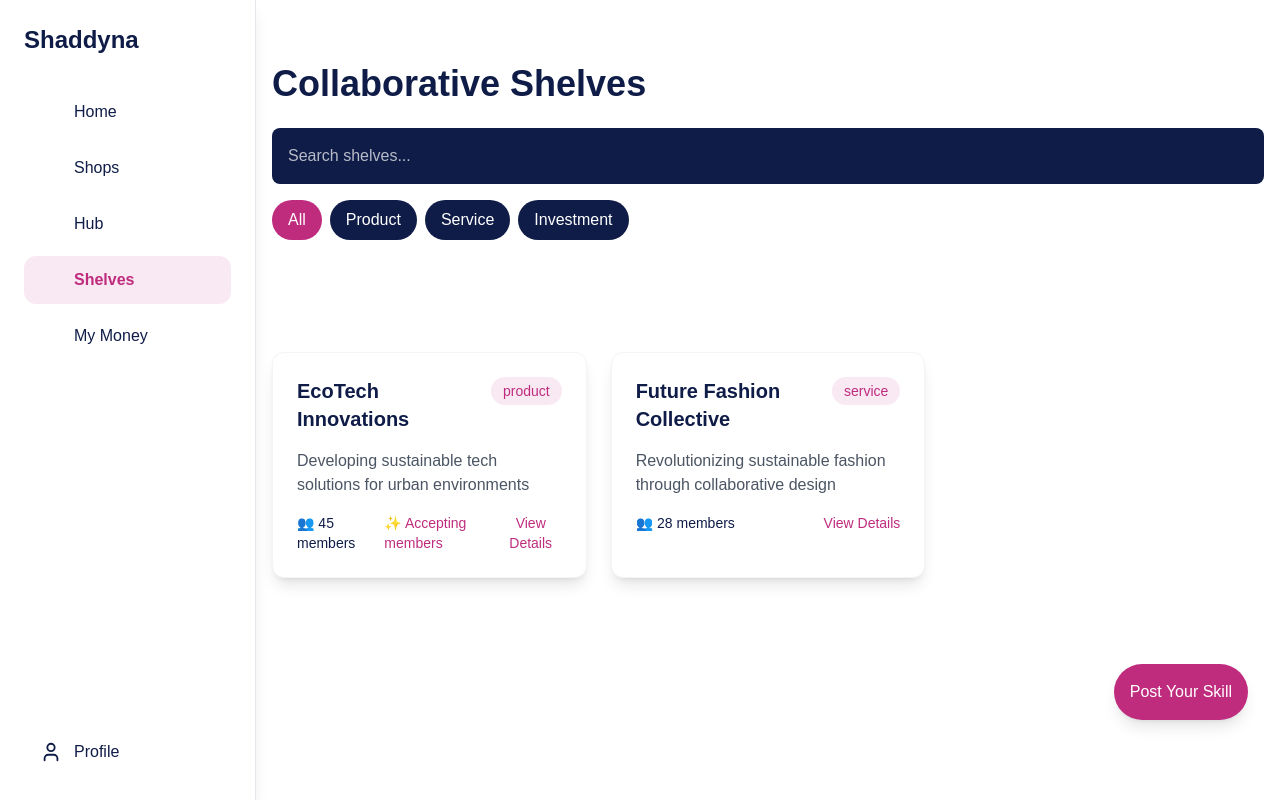
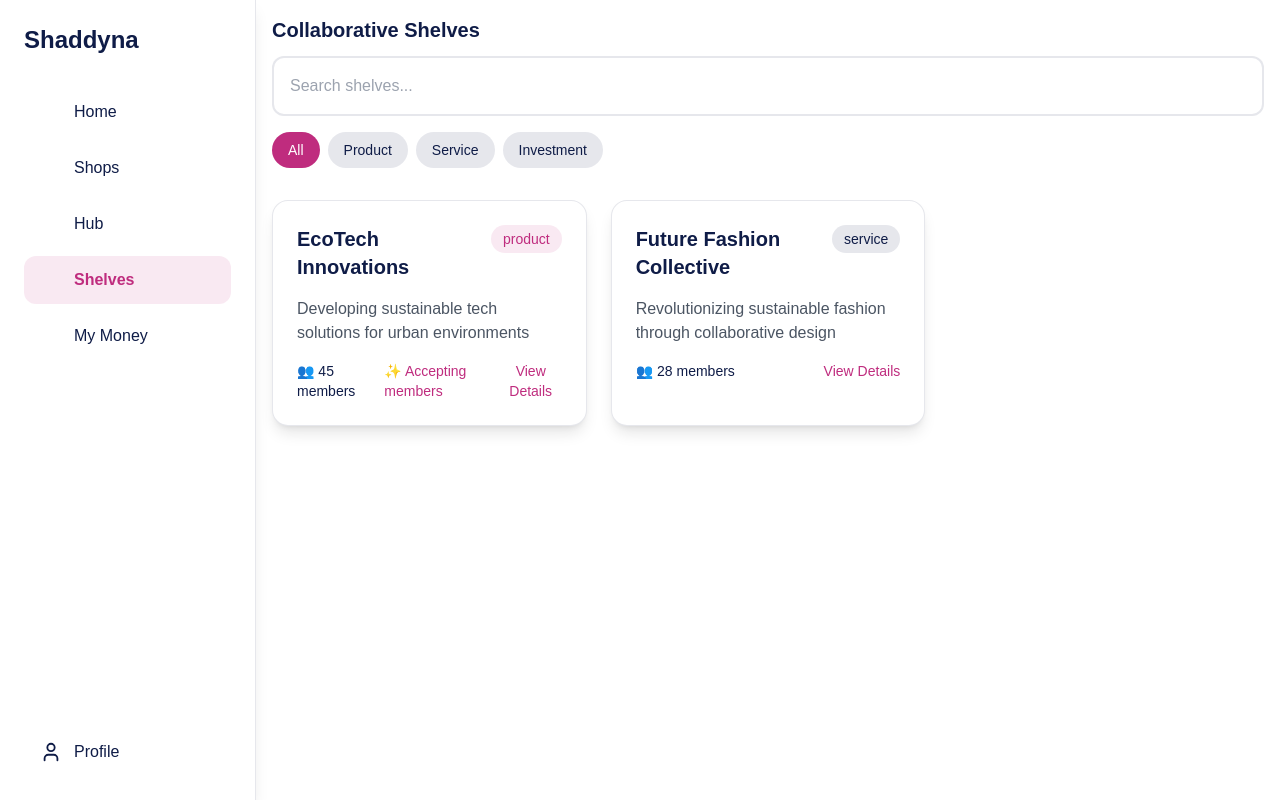
Before and after one commit to shaddyna/shaddyna-new, a Next.js app: page /shelves in a window 1280 px wide. Built offline with nearby package versions, Linux system fonts and the light colour scheme; some icons are missing.

Commit message:
first commit

```diff
--- a/app/hub/page.tsx
+++ b/app/hub/page.tsx
@@ -1,4 +1,4 @@
-"use client"
+"use client";
 import TopNavModified from '@/components/TopNavModified';
 import { useState } from 'react';
 
@@ -32,7 +32,7 @@ const dummySkills: SkillPost[] = [
     likes: 45,
     comments: 12,
     type: 'freelancer',
-    portfolio: 'sarahdesigns.dribbble.com'
+    portfolio: 'sarahdesigns.dribbble.com',
   },
   // Add more skill posts...
 ];
@@ -43,7 +43,7 @@ const dummyOpportunities: Opportunity[] = [
     title: 'Mobile App Developer Needed',
     company: 'TechInnovate',
     type: 'project',
-    location: 'Remote'
+    location: 'Remote',
   },
   // Add more opportunities...
 ];
@@ -55,18 +55,19 @@ export default function HubPage() {
 
   return (
     <div className="min-h-screen bg-white">
- <TopNavModified menuItems={["Add skill", "Add Opportunity"]} />
+      <TopNavModified menuItems={["Add Skill", "Add Opportunity"]} />
+
       {/* Header Section */}
-      <div className="bg-white py-16 px-4">
+      <div className="bg-white py-4 px-3">
         <div className="container mx-auto">
-          <h1 className="text-4xl font-bold text-[#0f1c47] mb-6">Skills Hub</h1>
+          <h1 className="text-xl font-bold text-[#0f1c47] mb-3">Skills Hub</h1>
 
           {/* Search and Filters */}
           <div className="space-y-4">
             <input
               type="text"
               placeholder="Search skills, professionals, or topics..."
-              className="w-full p-4 rounded-lg bg-gray-400 text-gray-700 placeholder-gray-700"
+              className="w-full p-4 rounded-xl bg-white border-2 border-[#0f1c47]/10 focus:border-[#bf2c7e] focus:ring-0 transition-all"
               value={searchQuery}
               onChange={(e) => setSearchQuery(e.target.value)}
             />
@@ -76,10 +77,10 @@ export default function HubPage() {
                 <button
                   key={filter}
                   onClick={() => setActiveFilter(filter)}
-                  className={`px-4 py-2 rounded-full ${
+                  className={`px-4 py-2 rounded-full text-sm font-medium transition-all ${
                     activeFilter === filter
                       ? 'bg-[#bf2c7e] text-white'
-                      : 'bg-[#0f1c47] text-white hover:bg-gray-700'
+                      : 'bg-[#0f1c47]/10 text-[#0f1c47] hover:bg-[#bf2c7e]/10 hover:text-[#bf2c7e]'
                   }`}
                 >
                   {filter.charAt(0).toUpperCase() + filter.slice(1)}
@@ -91,21 +92,27 @@ export default function HubPage() {
       </div>
 
       {/* Main Content */}
-      <div className="container mx-auto py-12 px-4">
+      <div className="container mx-auto py-4 px-3">
         <div className="grid grid-cols-1 lg:grid-cols-3 gap-8">
           {/* Skills Grid */}
-          <div className="lg:col-span-2 space-y-6">
+          <div className="lg:col-span-2 space-y-3">
             {dummySkills.map((skill) => (
               <div
                 key={skill.id}
-                className="bg-white rounded-xl shadow-lg hover:shadow-xl transition-shadow p-6 border border-gray-100"
+                className="bg-white rounded-2xl shadow-lg hover:shadow-xl transition-shadow p-6 border border-[#0f1c47]/10"
               >
                 <div className="flex items-start justify-between mb-4">
                   <div>
                     <h3 className="text-xl font-bold text-[#0f1c47]">{skill.title}</h3>
                     <p className="text-[#bf2c7e] text-sm">{skill.category}</p>
                   </div>
-                  <span className="px-3 py-1 text-sm rounded-full bg-[#bf2c7e]/10 text-[#bf2c7e]">
+                  <span
+                    className={`px-3 py-1 text-sm rounded-full ${
+                      skill.type === 'freelancer'
+                        ? 'bg-[#bf2c7e]/10 text-[#bf2c7e]'
+                        : 'bg-[#0f1c47]/10 text-[#0f1c47]'
+                    }`}
+                  >
                     {skill.type}
                   </span>
                 </div>
@@ -152,13 +159,13 @@ export default function HubPage() {
           </div>
 
           {/* Opportunities Sidebar */}
-          <div className="space-y-6">
+          <div className="space-y-3">
             <h2 className="text-2xl font-bold text-[#0f1c47]">Opportunities</h2>
 
             {dummyOpportunities.map((opp) => (
               <div
                 key={opp.id}
-                className="bg-white rounded-xl shadow-lg p-6 border border-gray-100"
+                className="bg-white rounded-2xl shadow-lg p-6 border border-[#0f1c47]/10"
               >
                 <h3 className="text-lg font-semibold text-[#0f1c47]">{opp.title}</h3>
                 <div className="flex items-center gap-2 text-sm text-[#0f1c47] mt-2">
@@ -166,10 +173,16 @@ export default function HubPage() {
                   <span>📍 {opp.location}</span>
                 </div>
                 <div className="mt-4 flex justify-between items-center">
-                  <span className="px-3 py-1 text-sm rounded-full bg-[#bf2c7e]/10 text-[#bf2c7e]">
+                  <span
+                    className={`px-3 py-1 text-sm rounded-full ${
+                      opp.type === 'freelance'
+                        ? 'bg-[#bf2c7e]/10 text-[#bf2c7e]'
+                        : 'bg-[#0f1c47]/10 text-[#0f1c47]'
+                    }`}
+                  >
                     {opp.type}
                   </span>
-                  <button className="bg-[#bf2c7e] text-white px-4 py-2 rounded-full hover:bg-opacity-90">
+                  <button className="bg-[#bf2c7e] text-white px-4 py-2 rounded-full hover:bg-[#a02468] transition-colors">
                     Apply Now
                   </button>
                 </div>
@@ -179,21 +192,18 @@ export default function HubPage() {
         </div>
       </div>
 
-            {/* Create Post FAB */}
-<button className="hidden sm:fixed sm:bottom-20 sm:right-8 sm:bg-[#bf2c7e] sm:text-white sm:p-4 sm:rounded-full sm:shadow-lg sm:hover:scale-105 sm:transition-transform lg:flex sm:items-center sm:gap-2">
-  <span className="hidden sm:inline">Post Your Skill</span>
-</button>
-
-
       {/* Skill Detail Modal */}
       {selectedPost && (
         <div className="fixed inset-0 bg-black/50 backdrop-blur-sm z-50">
           <div className="container mx-auto p-4 h-full flex items-center justify-center">
-            <div className="bg-white rounded-xl p-8 max-w-2xl w-full max-h-[90vh] overflow-y-auto">
+            <div className="bg-white rounded-2xl p-8 max-w-2xl w-full max-h-[90vh] overflow-y-auto">
               {/* Modal Content */}
               <div className="flex justify-between items-start mb-6">
                 <h2 className="text-3xl font-bold text-[#0f1c47]">{selectedPost.title}</h2>
-                <button onClick={() => setSelectedPost(null)} className="text-gray-500 hover:text-[#bf2c7e]">
+                <button
+                  onClick={() => setSelectedPost(null)}
+                  className="text-gray-500 hover:text-[#bf2c7e]"
+                >
                   ✕
                 </button>
               </div>
@@ -226,14 +236,16 @@ export default function HubPage() {
 
                 {/* Comments Section */}
                 <div>
-                  <h3 className="text-xl font-semibold text-[#0f1c47] mb-4">Comments ({selectedPost.comments})</h3>
+                  <h3 className="text-xl font-semibold text-[#0f1c47] mb-4">
+                    Comments ({selectedPost.comments})
+                  </h3>
                   <div className="space-y-4">
                     <textarea
-                      className="w-full p-4 border border-gray-200 rounded-lg"
+                      className="w-full p-4 border border-[#0f1c47]/10 rounded-xl focus:border-[#bf2c7e] focus:ring-0"
                       placeholder="Add a comment..."
                       rows={3}
                     />
-                    <button className="bg-[#bf2c7e] text-white px-6 py-2 rounded-full">
+                    <button className="bg-[#bf2c7e] text-white px-6 py-2 rounded-full hover:bg-[#a02468] transition-colors">
                       Post Comment
                     </button>
                   </div>
--- a/app/money/page.tsx
+++ b/app/money/page.tsx
@@ -352,7 +352,7 @@ export default function MoneyPage() {
 
   return (
     <div className="min-h-screen bg-gray-50">
-      <div className="container mx-auto py-12 px-4">
+      <div className="container mx-auto py-4 px-3">
         <div className="grid grid-cols-1 lg:grid-cols-3 gap-8 mb-12">
           <OverviewCard
             title="Wallet Overview"
--- a/app/shelves/page.tsx
+++ b/app/shelves/page.tsx
@@ -1,168 +1,5 @@
+
 /*"use client"
-import { useState } from "react";
-import { FaSearch } from "react-icons/fa";
-
-const dummyShelves = [
-  {
-    id: 1,
-    name: "Tech Innovators",
-    logo: "https://via.placeholder.com/50",
-    description: "A hub for cutting-edge technology solutions.",
-    members: 25,
-    type: "Product-based",
-  },
-  {
-    id: 2,
-    name: "Wellness Gurus",
-    logo: "https://via.placeholder.com/50",
-    description: "Health & wellness services and collaborations.",
-    members: 40,
-    type: "Service-based",
-  },
-  {
-    id: 3,
-    name: "Green Investors",
-    logo: "https://via.placeholder.com/50",
-    description: "Investment opportunities in sustainability.",
-    members: 18,
-    type: "Investment-focused",
-  },
-];
-
-export default function ShelvesPage() {
-  const [search, setSearch] = useState("");
-
-  const filteredShelves = dummyShelves.filter((shelf) =>
-    shelf.name.toLowerCase().includes(search.toLowerCase())
-  );
-
-  return (
-    <div className="min-h-screen bg-white text-[#0f1c47] p-6 md:p-12">
-      <h1 className="text-3xl font-bold text-center mb-8">Explore Shelves</h1>
-
-      {/* Search & Filter *
-      <div className="flex items-center max-w-xl mx-auto bg-gray-100 p-3 rounded-lg mb-6">
-        <FaSearch className="text-gray-500" />
-        <input
-          type="text"
-          placeholder="Search shelves..."
-          className="bg-transparent outline-none ml-2 w-full"
-          value={search}
-          onChange={(e) => setSearch(e.target.value)}
-        />
-      </div>
-
-      {/* Shelves List *
-      <div className="grid grid-cols-1 md:grid-cols-2 lg:grid-cols-3 gap-6">
-        {filteredShelves.map((shelf) => (
-          <div key={shelf.id} className="p-5 bg-[#bf2c7e] text-white rounded-lg shadow-md">
-            <div className="flex items-center gap-4 mb-3">
-              <img src={shelf.logo} alt={shelf.name} className="w-12 h-12 rounded-full" />
-              <h2 className="text-lg font-semibold">{shelf.name}</h2>
-            </div>
-            <p className="text-sm mb-2">{shelf.description}</p>
-            <p className="text-xs">👥 {shelf.members} members | {shelf.type}</p>
-            <button className="mt-3 bg-white text-[#bf2c7e] py-2 px-4 rounded-md font-semibold hover:bg-[#f2f2f2]">
-              View Shelf
-            </button>
-          </div>
-        ))}
-      </div>
-
-      {/* CTA: Create Shelf *
-      <div className="text-center mt-12">
-        <button className="bg-[#0f1c47] text-white py-3 px-6 rounded-lg font-semibold hover:bg-[#142a63]">
-          + Start a Shelf
-        </button>
-      </div>
-    </div>
-  );
-}
-*/
-
-/*'use client';
-
-import { useState } from 'react';
-import { FaUsers, FaSearch } from 'react-icons/fa';
-import { IoAddCircleOutline } from 'react-icons/io5';
-
-const dummyShelves = [
-  {
-    id: 1,
-    name: 'Tech Innovators',
-    logo: '/shelf1.png',
-    description: 'A group for cutting-edge technology products and services.',
-    members: 120,
-    category: 'Product-based',
-    acceptingMembers: true,
-  },
-  {
-    id: 2,
-    name: 'Creative Designers',
-    logo: '/shelf2.png',
-    description: 'A community of designers collaborating on innovative projects.',
-    members: 85,
-    category: 'Service-based',
-    acceptingMembers: false,
-  },
-];
-
-export default function ShelvesPage() {
-  const [search, setSearch] = useState('');
-  const [filter, setFilter] = useState('');
-
-  return (
-    <div className="bg-white min-h-screen p-6 text-[#0f1c47]">
-      {/* Header & Search *
-      <div className="max-w-5xl mx-auto">
-        <h1 className="text-3xl font-bold text-[#bf2c7e]">Explore Shelves</h1>
-        <div className="flex items-center gap-2 mt-4">
-          <input
-            type="text"
-            placeholder="Search shelves..."
-            className="w-full p-3 border rounded-lg focus:outline-none focus:ring-2 focus:ring-[#bf2c7e]"
-            value={search}
-            onChange={(e) => setSearch(e.target.value)}
-          />
-          <button className="bg-[#bf2c7e] text-white p-3 rounded-lg">
-            <FaSearch />
-          </button>
-        </div>
-      </div>
-
-      {/* Shelves List *
-      <div className="max-w-5xl mx-auto mt-6 grid md:grid-cols-2 gap-6">
-        {dummyShelves.map((shelf) => (
-          <div
-            key={shelf.id}
-            className="p-5 bg-white border rounded-xl shadow-md hover:shadow-lg transition-all"
-          >
-            <div className="flex items-center gap-4">
-              <img src={shelf.logo} alt={shelf.name} className="w-16 h-16 rounded-full" />
-              <div>
-                <h2 className="text-xl font-semibold">{shelf.name}</h2>
-                <p className="text-sm text-gray-600">{shelf.description}</p>
-                <div className="flex items-center gap-2 mt-2">
-                  <FaUsers className="text-[#bf2c7e]" />
-                  <span>{shelf.members} members</span>
-                </div>
-              </div>
-            </div>
-          </div>
-        ))}
-      </div>
-
-      {/* Call to Action *
-      <div className="flex justify-center mt-10">
-        <button className="flex items-center gap-2 bg-[#0f1c47] text-white py-3 px-6 rounded-lg hover:bg-[#bf2c7e] transition-all">
-          <IoAddCircleOutline size={20} /> Start a Shelf
-        </button>
-      </div>
-    </div>
-  );
-}
-*/
-"use client"
 import TopNavModified from '@/components/TopNavModified';
 import { useState } from 'react';
 
@@ -208,12 +45,12 @@ export default function ShelvesPage() {
   return (
     <div className="min-h-screen bg-white">
        <TopNavModified menuItems={["Add Shelf","My Shelves"]} />
-      {/* Header Section */}
+      {/* Header Section *
       <div className="bg-white py-16 px-4">
         <div className="container mx-auto">
           <h1 className="text-4xl font-bold text-[#0f1c47] mb-6">Collaborative Shelves</h1>
 
-          {/* Search and Filters */}
+          {/* Search and Filters *
           <div className="space-y-4">
             <input
               type="text"
@@ -242,7 +79,7 @@ export default function ShelvesPage() {
         </div>
       </div>
 
-      {/* Shelves Grid */}
+      {/* Shelves Grid *
       <div className="container mx-auto py-12 px-4">
         <div className="grid grid-cols-1 md:grid-cols-2 lg:grid-cols-3 gap-6">
           {dummyShelves.map((shelf) => (
@@ -278,19 +115,19 @@ export default function ShelvesPage() {
         </div>
       </div>
 
-       {/* Create Post FAB */}
+       {/* Create Post FAB *
 <button className="hidden sm:fixed sm:bottom-20 sm:right-8 sm:bg-[#bf2c7e] sm:text-white sm:p-4 sm:rounded-full sm:shadow-lg sm:hover:scale-105 sm:transition-transform lg:flex sm:items-center sm:gap-2">
   <span className="hidden sm:inline">Post Your Skill</span>
 </button>
 
 
 
-      {/* Shelf Details Modal */}
+      {/* Shelf Details Modal *
       {selectedShelf && (
         <div className="fixed inset-0 bg-black/50 backdrop-blur-sm z-50">
           <div className="container mx-auto p-4 h-full flex items-center justify-center">
             <div className="bg-white rounded-xl p-8 max-w-2xl w-full max-h-[90vh] overflow-y-auto">
-              {/* Modal Content */}
+              {/* Modal Content *
               <div className="flex justify-between items-start mb-6">
                 <h2 className="text-3xl font-bold text-[#0f1c47]">{selectedShelf.name}</h2>
                 <button onClick={() => setSelectedShelf(null)} className="text-gray-500 hover:text-[#bf2c7e]">
@@ -298,7 +135,7 @@ export default function ShelvesPage() {
                 </button>
               </div>
 
-              {/* Members & Products Section */}
+              {/* Members & Products Section *
               <div className="space-y-6">
                 <div>
                   <h3 className="text-xl font-semibold text-[#0f1c47] mb-3">Members</h3>
@@ -320,7 +157,7 @@ export default function ShelvesPage() {
                   </div>
                 </div>
 
-                {/* Action Buttons */}
+                {/* Action Buttons *
                 <div className="flex gap-4">
                   <button className="bg-[#bf2c7e] text-white px-6 py-2 rounded-full">
                     Request to Join
@@ -336,4 +173,199 @@ export default function ShelvesPage() {
       )}
     </div>
   );
+}*/
+
+"use client";
+import TopNavModified from '@/components/TopNavModified';
+import { useState } from 'react';
+
+interface Shelf {
+  id: number;
+  name: string;
+  type: 'product' | 'service' | 'investment';
+  members: number;
+  description: string;
+  products: string[];
+  investments?: number;
+  openForMembers: boolean;
 }
+
+const dummyShelves: Shelf[] = [
+  {
+    id: 1,
+    name: 'EcoTech Innovations',
+    type: 'product',
+    members: 45,
+    description: 'Developing sustainable tech solutions for urban environments',
+    products: ['Solar Chargers', 'Smart Recycling Bins', 'Air Quality Sensors'],
+    openForMembers: true,
+  },
+  {
+    id: 2,
+    name: 'Future Fashion Collective',
+    type: 'service',
+    members: 28,
+    description: 'Revolutionizing sustainable fashion through collaborative design',
+    products: ['Custom Tailoring', 'Fabric Upcycling Service', 'Virtual Try-On'],
+    investments: 15000,
+    openForMembers: false,
+  },
+  // Add more shelves...
+];
+
+export default function ShelvesPage() {
+  const [searchQuery, setSearchQuery] = useState('');
+  const [selectedShelf, setSelectedShelf] = useState<Shelf | null>(null);
+  const [activeFilter, setActiveFilter] = useState('all');
+
+  return (
+    <div className="min-h-screen bg-white">
+      <TopNavModified menuItems={["Add Shelf", "My Shelves"]} />
+
+      {/* Header Section */}
+      <div className="bg-white py-4 px-4">
+        <div className="container mx-auto">
+          <h1 className="text-xl font-bold text-[#0f1c47] mb-3">Collaborative Shelves</h1>
+
+          {/* Search and Filters */}
+          <div className="space-y-4">
+            <input
+              type="text"
+              placeholder="Search shelves..."
+              className="w-full p-4 rounded-xl bg-white border-2 border-[#0f1c47]/10 focus:border-[#bf2c7e] focus:ring-0 transition-all"
+              value={searchQuery}
+              onChange={(e) => setSearchQuery(e.target.value)}
+            />
+
+            <div className="flex flex-wrap gap-2">
+              {['all', 'product', 'service', 'investment'].map((filter) => (
+                <button
+                  key={filter}
+                  onClick={() => setActiveFilter(filter)}
+                  className={`px-4 py-2 rounded-full text-sm font-medium transition-all ${
+                    activeFilter === filter
+                      ? 'bg-[#bf2c7e] text-white'
+                      : 'bg-[#0f1c47]/10 text-[#0f1c47] hover:bg-[#bf2c7e]/10 hover:text-[#bf2c7e]'
+                  }`}
+                >
+                  {filter.charAt(0).toUpperCase() + filter.slice(1)}
+                </button>
+              ))}
+            </div>
+          </div>
+        </div>
+      </div>
+
+      {/* Shelves Grid */}
+      <div className="container mx-auto py-4 px-4">
+        <div className="grid grid-cols-1 md:grid-cols-2 lg:grid-cols-3 gap-6">
+          {dummyShelves.map((shelf) => (
+            <div
+              key={shelf.id}
+              className="bg-white rounded-2xl shadow-lg hover:shadow-xl transition-shadow p-6 border border-[#0f1c47]/10"
+            >
+              <div className="flex items-start justify-between mb-4">
+                <h3 className="text-xl font-bold text-[#0f1c47]">{shelf.name}</h3>
+                <span
+                  className={`px-3 py-1 text-sm rounded-full ${
+                    shelf.type === 'product'
+                      ? 'bg-[#bf2c7e]/10 text-[#bf2c7e]'
+                      : shelf.type === 'service'
+                      ? 'bg-[#0f1c47]/10 text-[#0f1c47]'
+                      : 'bg-green-100 text-green-600'
+                  }`}
+                >
+                  {shelf.type}
+                </span>
+              </div>
+
+              <p className="text-gray-600 mb-4">{shelf.description}</p>
+
+              <div className="flex items-center justify-between text-sm">
+                <div className="flex items-center space-x-2">
+                  <span className="text-[#0f1c47]">👥 {shelf.members} members</span>
+                  {shelf.openForMembers && (
+                    <span className="text-[#bf2c7e]">✨ Accepting members</span>
+                  )}
+                </div>
+                <button
+                  onClick={() => setSelectedShelf(shelf)}
+                  className="text-[#bf2c7e] hover:underline"
+                >
+                  View Details
+                </button>
+              </div>
+            </div>
+          ))}
+        </div>
+      </div>
+
+      {/* Create Post FAB *
+      <button className="fixed bottom-8 right-8 bg-[#bf2c7e] text-white p-4 rounded-full shadow-lg hover:scale-105 transition-transform flex items-center gap-2">
+        <span className="hidden sm:inline">Post Your Skill</span>
+        <span className="text-xl">+</span>
+      </button>*/}
+
+      {/* Shelf Details Modal */}
+      {selectedShelf && (
+        <div className="fixed inset-0 bg-black/50 backdrop-blur-sm z-50">
+          <div className="container mx-auto p-4 h-full flex items-center justify-center">
+            <div className="bg-white rounded-2xl p-8 max-w-2xl w-full max-h-[90vh] overflow-y-auto">
+              {/* Modal Content */}
+              <div className="flex justify-between items-start mb-6">
+                <h2 className="text-3xl font-bold text-[#0f1c47]">{selectedShelf.name}</h2>
+                <button
+                  onClick={() => setSelectedShelf(null)}
+                  className="text-gray-500 hover:text-[#bf2c7e]"
+                >
+                  ✕
+                </button>
+              </div>
+
+              {/* Members & Products Section */}
+              <div className="space-y-6">
+                <div>
+                  <h3 className="text-xl font-semibold text-[#0f1c47] mb-3">Members</h3>
+                  <div className="flex flex-wrap gap-2">
+                    {Array.from({ length: selectedShelf.members }).map((_, i) => (
+                      <div
+                        key={i}
+                        className="w-10 h-10 rounded-full bg-[#bf2c7e]/10 flex items-center justify-center text-[#bf2c7e]"
+                      >
+                        👤
+                      </div>
+                    ))}
+                  </div>
+                </div>
+
+                <div>
+                  <h3 className="text-xl font-semibold text-[#0f1c47] mb-3">Products/Services</h3>
+                  <div className="space-y-2">
+                    {selectedShelf.products.map((product) => (
+                      <div
+                        key={product}
+                        className="p-3 bg-[#0f1c47]/5 rounded-lg text-[#0f1c47]"
+                      >
+                        {product}
+                      </div>
+                    ))}
+                  </div>
+                </div>
+
+                {/* Action Buttons */}
+                <div className="flex gap-4">
+                  <button className="bg-[#bf2c7e] text-white px-6 py-2 rounded-full hover:bg-[#a02468] transition-colors">
+                    Request to Join
+                  </button>
+                  <button className="border border-[#0f1c47] text-[#0f1c47] px-6 py-2 rounded-full hover:bg-[#0f1c47]/5 transition-colors">
+                    Invest in Shelf
+                  </button>
+                </div>
+              </div>
+            </div>
+          </div>
+        </div>
+      )}
+    </div>
+  );
+}
--- a/components/BottomNav.tsx
+++ b/components/BottomNav.tsx
@@ -44,7 +44,7 @@ export default function BottomNav() {
   const pathname = usePathname();
 
   return (
-    <nav className="fixed bottom-0 left-0 w-full bg-white border-t border-[#0f1c47]/10 flex justify-around p-2 shadow-lg lg:hidden">
+    <nav className="fixed bottom-0 left-0 w-full bg-white border-t border-[#0f1c47]/10 flex justify-around shadow-lg lg:hidden">
       {navItems.map(({ name, href, icon: Icon }) => (
         <Link
           key={name}
```
Also changed, not shown: app/shops/page.tsx (+3 -13 lines).
